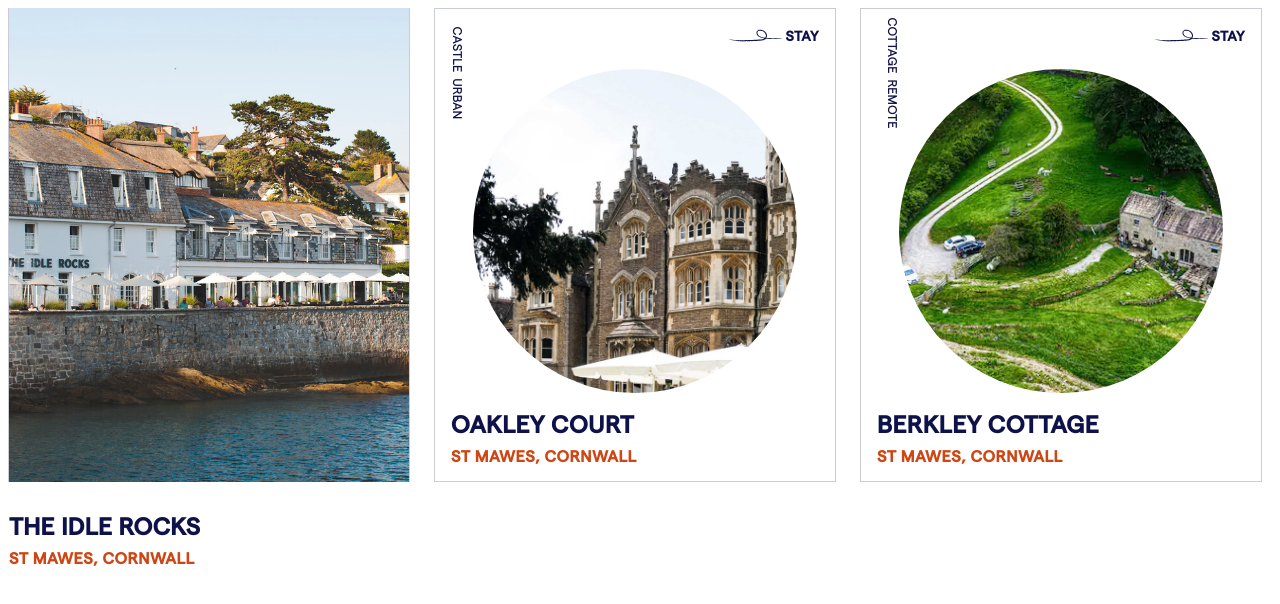
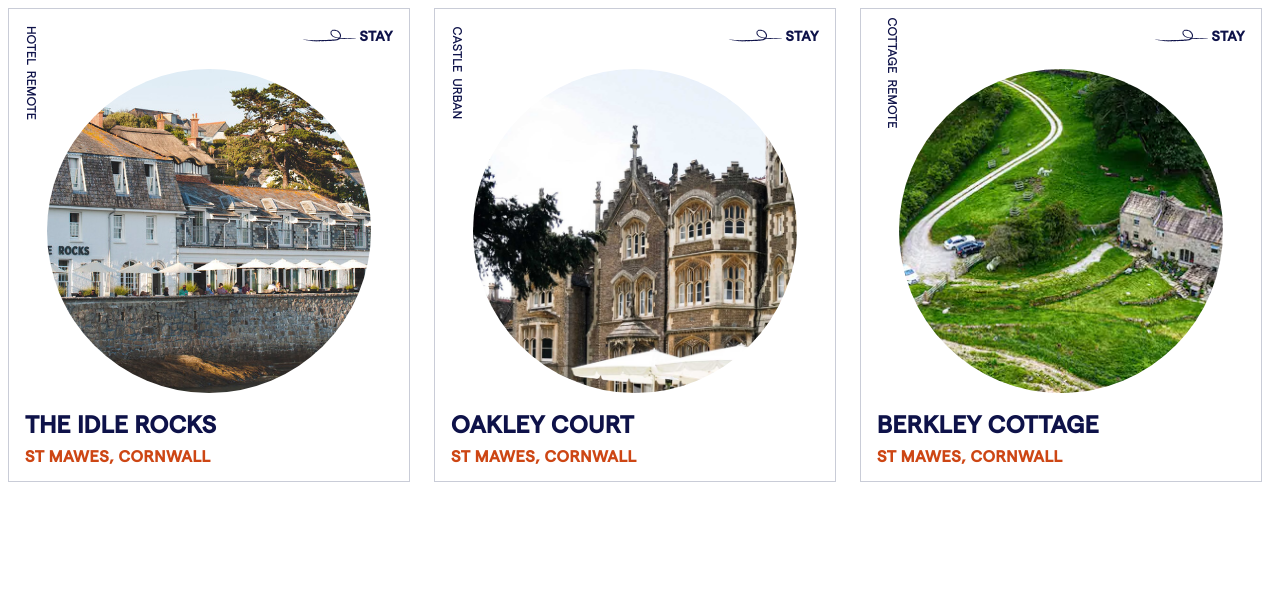
Before and after one commit to AnyaDroz/carousel, a React (Create React App) app: page / in a window 1280 px wide. Shown: the top 604 px of the page. Built offline with nearby package versions, Linux system fonts and the light colour scheme.

Commit message:
setting initial scroll

```diff
--- a/src/components/carousel/index.js
+++ b/src/components/carousel/index.js
@@ -8,7 +8,6 @@
 import Treehouse from "../../images/treehouse.png";
 import { useRef, useEffect, useState } from "react";
 
-// questions: If I wanted to get 'width' from the other component how do I get that here?
 const info = [
   {
     label: "stay",
@@ -51,35 +50,30 @@
     image: Treehouse,
   },
 ];
-const copyArray = [];
-copyArray.push(...info);
-let originalLengthOfArray = copyArray.length;
+
+for (let i = 0; i < 2; i++) {
+  info.push(...info);
+  console.log("push");
+}
+// four times more.
 
 function Carousel() {
   const [scrollPosition, setScrollPosition] = useState(0);
   const tileRef = useRef(null);
+  const [initial, setInitial] = useState(0);
 
   function getPosition() {
     const position = tileRef.current.scrollLeft;
     setScrollPosition(position);
-
-    const lastTile =
-      (tileRef.current.lastChild.getBoundingClientRect().width + 24) *
-      (info.length - originalLengthOfArray);
-    // this checks whenever you've passed the first card - I wasnt able to access last card
-    if (position > lastTile) {
-      info.push(...info);
-    } else {
-    }
   }
+  useEffect(() => {
+    const initialScrollPosition =
+      (tileRef.current.lastChild.getBoundingClientRect().width + 24) * 10;
+    setInitial((tileRef.current.scrollLeft = initialScrollPosition));
+  }, []);
 
   return (
-    <div
-      className="carousel-window"
-      // onClick={clickHandler}
-      ref={tileRef}
-      onScroll={getPosition}
-    >
+    <div className="carousel-window" ref={tileRef} onScroll={getPosition}>
       {info.map((item, index) => {
         return (
           <CarouselTile
```
